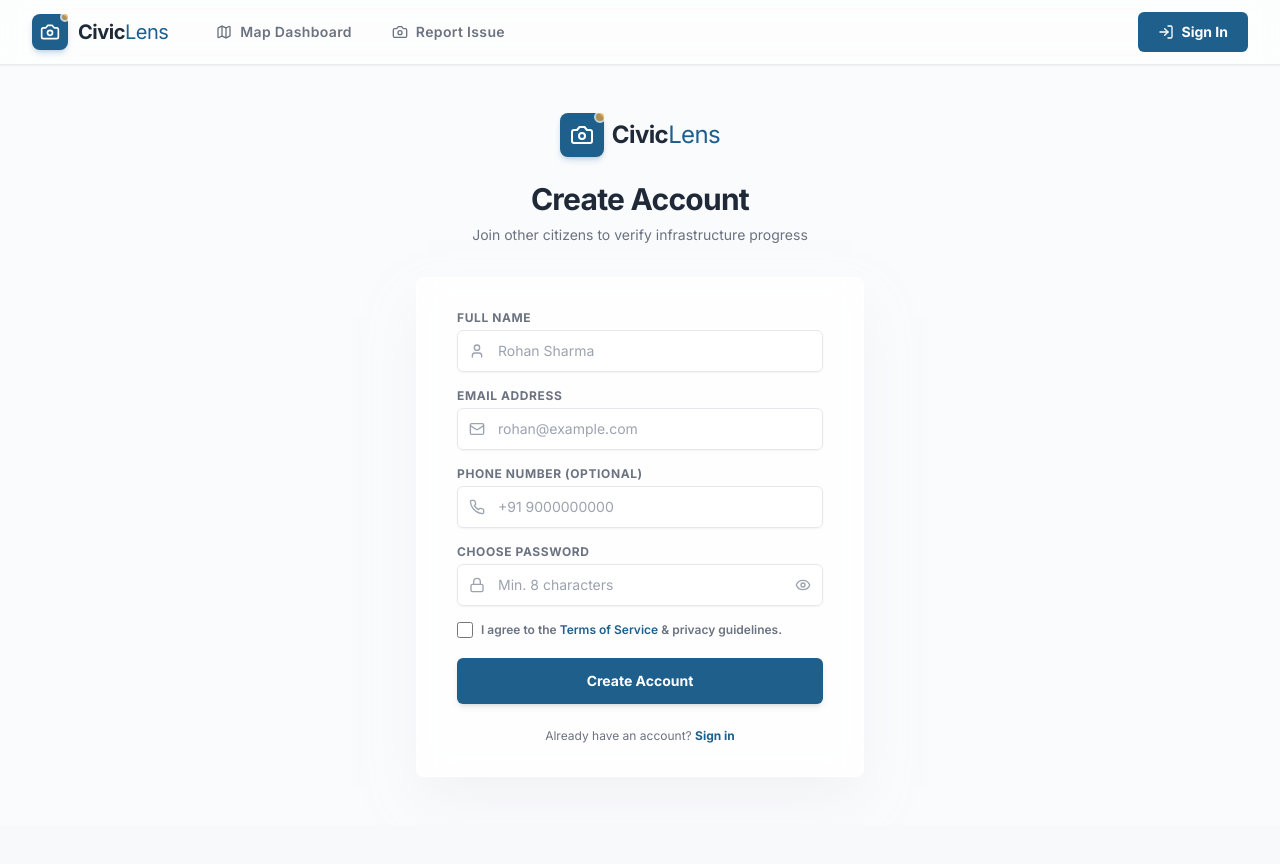
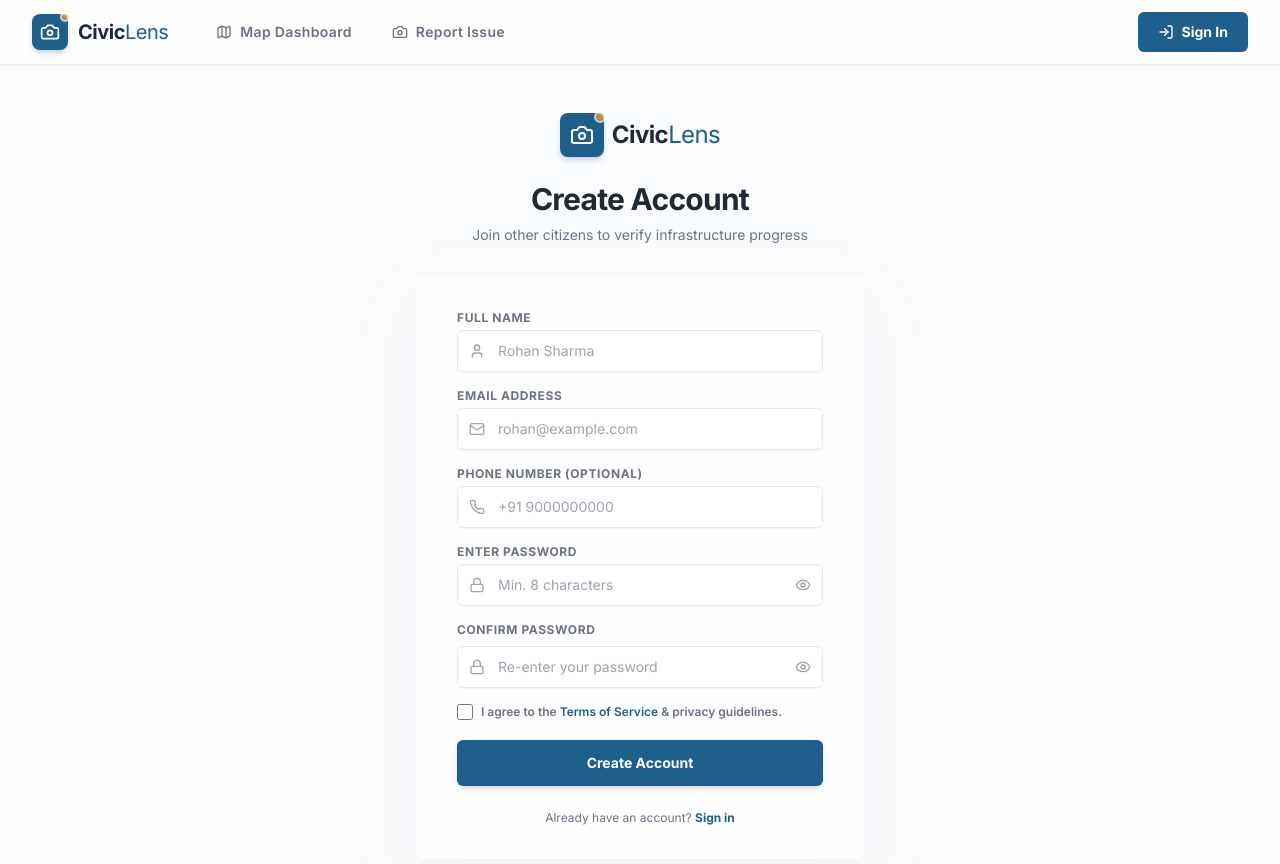
Before and after one commit to Tanish1808/Civic-Lens, a React (Vite) app in the folder civic_lens_frontend/: page /signup in a window 1280 px wide. Shown: the top 864 px of the page. Before the commit the page ends 825 px from the top, so only its background shows below. Built offline with nearby package versions, Linux system fonts and the light colour scheme.

Commit message:
feat: add Enter Password / Confirm Password fields and matching validation in Signup

```diff
--- a/civic_lens_frontend/src/features/auth/pages/Signup.jsx
+++ b/civic_lens_frontend/src/features/auth/pages/Signup.jsx
@@ -5,13 +5,21 @@ import { Camera, User, Mail, Phone, Lock, Eye, EyeOff } from 'lucide-react';
 export default function Signup() {
   const navigate = useNavigate();
   const [showPassword, setShowPassword] = useState(false);
+  const [showConfirmPassword, setShowConfirmPassword] = useState(false);
   const [fullName, setFullName] = useState('');
   const [email, setEmail] = useState('');
   const [phone, setPhone] = useState('');
   const [password, setPassword] = useState('');
+  const [confirmPassword, setConfirmPassword] = useState('');
+  const [confirmPasswordError, setConfirmPasswordError] = useState('');
 
   const handleSignup = (e) => {
     e.preventDefault();
+    if (password !== confirmPassword) {
+      setConfirmPasswordError('Passwords do not match');
+      return;
+    }
+    setConfirmPasswordError('');
     navigate('/dashboard');
   };
 
@@ -115,7 +123,7 @@ export default function Signup() {
             {/* Password Field */}
             <div className="mt-4">
               <label htmlFor="password" className="block text-xs font-bold text-text-secondary uppercase tracking-wider mb-1">
-                Choose Password
+                Enter Password
               </label>
               <div className="relative mt-1">
                 <div className="absolute inset-y-0 left-0 pl-3 flex items-center pointer-events-none text-gray-400">
@@ -128,7 +136,14 @@ export default function Signup() {
                   required
                   placeholder="Min. 8 characters"
                   value={password}
-                  onChange={(e) => setPassword(e.target.value)}
+                  onChange={(e) => {
+                    setPassword(e.target.value);
+                    if (confirmPassword && e.target.value !== confirmPassword) {
+                      setConfirmPasswordError('Passwords do not match');
+                    } else {
+                      setConfirmPasswordError('');
+                    }
+                  }}
                   className="appearance-none block w-full pl-10 pr-10 py-2.5 border border-gray-200 rounded-button bg-white/60 focus:bg-white focus:outline-none focus:ring-2 focus:ring-primary/20 focus:border-primary text-sm shadow-sm transition-all duration-300 placeholder-gray-400"
                 />
                 <button
@@ -137,6 +152,51 @@ export default function Signup() {
                   className="absolute inset-y-0 right-0 pr-3 flex items-center text-gray-400 hover:text-text-primary transition-colors duration-300"
                 >
                   {showPassword ? <EyeOff className="w-4 h-4" /> : <Eye className="w-4 h-4" />}
+                </button>
+              </div>
+            </div>
+
+            {/* Confirm Password Field */}
+            <div className="mt-4">
+              <div className="flex justify-between">
+                <label htmlFor="confirmPassword" className="block text-xs font-bold text-text-secondary uppercase tracking-wider mb-1">
+                  Confirm Password
+                </label>
+                {confirmPasswordError && (
+                  <span className="text-[10px] font-bold text-red-500 animate-in fade-in duration-200">
+                    {confirmPasswordError}
+                  </span>
+                )}
+              </div>
+              <div className="relative mt-1">
+                <div className="absolute inset-y-0 left-0 pl-3 flex items-center pointer-events-none text-gray-400">
+                  <Lock className="w-4 h-4" />
+                </div>
+                <input
+                  id="confirmPassword"
+                  name="confirmPassword"
+                  type={showConfirmPassword ? 'text' : 'password'}
+                  required
+                  placeholder="Re-enter your password"
+                  value={confirmPassword}
+                  onChange={(e) => {
+                    setConfirmPassword(e.target.value);
+                    if (password && e.target.value !== password) {
+                      setConfirmPasswordError('Passwords do not match');
+                    } else {
+                      setConfirmPasswordError('');
+                    }
+                  }}
+                  className={`appearance-none block w-full pl-10 pr-10 py-2.5 border rounded-button bg-white/60 focus:bg-white focus:outline-none focus:ring-2 focus:ring-primary/20 focus:border-primary text-sm shadow-sm transition-all duration-300 placeholder-gray-400 ${
+                    confirmPasswordError ? 'border-red-300 focus:border-red-500 focus:ring-red-505/10' : 'border-gray-200'
+                  }`}
+                />
+                <button
+                  type="button"
+                  onClick={() => setShowConfirmPassword(!showConfirmPassword)}
+                  className="absolute inset-y-0 right-0 pr-3 flex items-center text-gray-400 hover:text-text-primary transition-colors duration-300"
+                >
+                  {showConfirmPassword ? <EyeOff className="w-4 h-4" /> : <Eye className="w-4 h-4" />}
                 </button>
               </div>
             </div>
```
